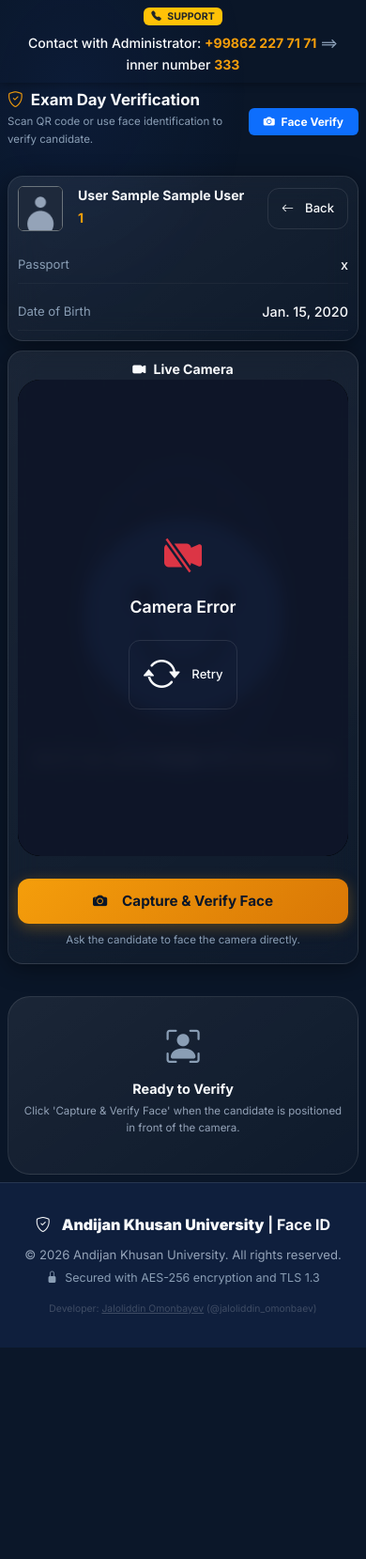
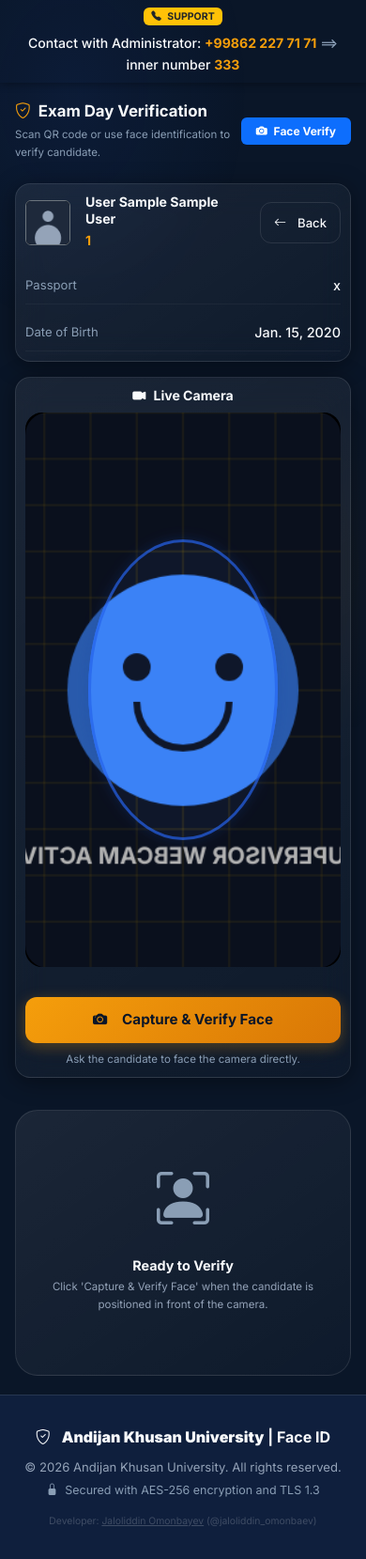
Before and after one commit to johnsmitth8729-creator/face_id, a Django app: template templates/supervisor/exam_verify.html in a window 390 px wide. Shown: the part 70-1729 px from the top of the page at 94% size. Before the commit the page ends 1504 px from the top, so only its background shows below. Run offline with Django 5.2, Linux system fonts and the light colour scheme; tables that the repository leaves empty hold one stand-in row (values such as "Sample post"); the template is opened without the code that fills it: values that come from a table or form of the project are taken from there, most other values are stand-ins (such as "Sample title", 1, 10 or a date in 2020); parts of the project's set-up code (start-up, migrations or seed data) failed here and were passed over; some libraries are stand-ins or nearby versions.

Commit message:
Supervisor panel updated

```diff
--- a/static/css/supervisor_responsive.css
+++ b/static/css/supervisor_responsive.css
@@ -57,60 +57,65 @@
   }
 
   .supervisor-layout {
-    flex-direction: column !important;
+    flex-direction: column;
   }
+
   .supervisor-sidebar {
-    position: fixed !important;
-    top: 0 !important;
-    left: -280px !important;
-    width: 280px !important;
-    height: 100vh !important;
-    z-index: 1050 !important;
-    background: var(--bg-secondary) !important;
-    border-right: 1px solid var(--border-color) !important;
-    transition: transform var(--transition-normal), visibility var(--transition-normal) !important;
-    visibility: hidden !important;
-    display: flex !important;
-    flex-direction: column !important;
-    padding-top: calc(var(--navbar-height) + 16px) !important;
+    position: fixed;
+    top: 0;
+    left: -280px;
+    width: 280px;
+    height: 100vh;
+    z-index: 1050;
+    background: var(--bg-secondary);
+    border-right: 1px solid var(--border-color);
+    transition: transform var(--transition-normal), visibility var(--transition-normal);
+    visibility: hidden;
+    display: flex;
+    flex-direction: column;
+    padding-top: calc(var(--navbar-height) + 16px);
   }
+
   .supervisor-sidebar.active {
-    transform: translateX(280px) !important;
-    visibility: visible !important;
-    display: flex !important;
-    box-shadow: 10px 0 40px rgba(0, 0, 0, 0.6) !important;
+    transform: translateX(280px);
+    visibility: visible;
+    display: flex;
+    box-shadow: 10px 0 40px rgba(0, 0, 0, 0.6);
   }
+
   .supervisor-main {
-    padding: 8px !important; /* Compact side padding to make room for camera */
-    width: 100% !important;
+    padding: 8px; /* Compact side padding to make room for camera */
+    width: 100%;
     overflow-y: auto;
   }
 
   /* Compact title and subtitle typography to maximize vertical viewport space */
   .supervisor-main h4 {
-    font-size: 1.05rem !important;
-    margin-bottom: 2px !important;
+    font-size: 1.05rem;
+    margin-bottom: 2px;
   }
+
   .supervisor-main p.text-muted.small {
-    font-size: 0.72rem !important;
-    margin-bottom: 6px !important;
+    font-size: 0.72rem;
+    margin-bottom: 6px;
   }
 
   /* Compact tab switches */
   .akhu-card[style*="max-width: 400px"] {
-    margin-bottom: 10px !important;
-    padding: 4px !important;
+    margin-bottom: 10px;
+    padding: 4px;
   }
+
   .btn-akhu-outline.flex-1 {
-    min-height: 36px !important;
-    font-size: 0.8rem !important;
-    padding: 4px 8px !important;
+    min-height: 36px;
+    font-size: 0.8rem;
+    padding: 4px 8px;
   }
 
   /* Touch target sizes and layout spacing for mobile */
   .btn-akhu-outline, .btn-akhu-gold, .btn-success, .btn,
   .input-group .btn, .input-group input {
-    min-height: 44px !important;
+    min-height: 44px;
     display: inline-flex;
     align-items: center;
     justify-content: center;
@@ -118,113 +123,125 @@
 
   /* Adjust margins and paddings on mobile cards */
   .akhu-card {
-    margin-bottom: 10px !important;
-    padding: 10px !important;
-    border-radius: var(--radius-lg) !important;
-  }
-  .akhu-card h5 {
-    font-size: 0.88rem !important;
-    margin-bottom: 2px !important;
-  }
-  .akhu-card p.text-muted {
-    font-size: 0.72rem !important;
-    margin-bottom: 8px !important;
+    margin-bottom: 10px;
+    padding: 10px;
+    border-radius: var(--radius-lg);
   }
 
-  /* Increase camera viewport height to be the primary card element (60-70% of viewport height) */
+  .akhu-card h5 {
+    font-size: 0.88rem;
+    margin-bottom: 2px;
+  }
+
+  .akhu-card p.text-muted {
+    font-size: 0.72rem;
+    margin-bottom: 8px;
+  }
+
+  /* Increase camera viewport height to be the primary card element (70vh, min-height: 500px) */
   .camera-container {
-    height: 60vh !important; /* Forces vertical space occupancy */
-    width: 100% !important;
-    aspect-ratio: auto !important; /* Nullify default landscape aspect ratio */
-    max-width: 100% !important;
-    margin-bottom: 8px !important;
+    position: relative;
+    width: 100%;
+    height: 70vh; /* Forces vertical space occupancy */
+    min-height: 500px;
+    max-height: 700px;
+    overflow: hidden;
+    border-radius: 18px;
+    aspect-ratio: auto; /* Nullify default landscape aspect ratio */
+    max-width: 100%;
+    margin-bottom: 8px;
   }
 
   .camera-video {
-    object-fit: cover !important;
+    object-fit: cover;
   }
 
   /* Centered camera toolbar below preview */
   .camera-toolbar {
-    padding: 4px 0 !important;
-    margin-bottom: 8px !important;
+    padding: 4px 0;
+    margin-bottom: 8px;
   }
 
   .camera-switch-btn {
-    min-height: 44px !important;
-    font-size: 0.85rem !important;
-    padding: 0 16px !important;
+    min-height: 44px;
+    font-size: 0.85rem;
+    padding: 0 16px;
   }
 
   /* Compact status overlay and HUD elements */
   .scan-status-overlay {
-    top: 8px !important;
-    left: 8px !important;
+    top: 8px;
+    left: 8px;
   }
+
   .scan-status-overlay span {
-    font-size: 0.75rem !important;
-    padding: 4px 8px !important;
+    font-size: 0.75rem;
+    padding: 4px 8px;
   }
 }
 
 /* Specific styling for narrow phone displays */
 @media (max-width: 480px) {
   .hud-center-box {
-    width: 180px !important; /* Enlarged scanning HUD to fit 4/5 portrait box */
-    height: 180px !important;
+    width: 180px; /* Enlarged scanning HUD to fit portrait box */
+    height: 180px;
   }
+
   .waiting-icon {
-    font-size: 2.2rem !important;
-    margin-bottom: 8px !important;
+    font-size: 2.2rem;
+    margin-bottom: 8px;
   }
+
   .result-waiting {
-    padding: 24px 12px !important;
+    padding: 24px 12px;
   }
+
   .result-waiting h5 {
-    font-size: 0.9rem !important;
-    margin-bottom: 4px !important;
+    font-size: 0.9rem;
+    margin-bottom: 4px;
   }
+
   .result-waiting p {
-    font-size: 0.72rem !important;
+    font-size: 0.72rem;
   }
 }
 
 /* Proportional guide oval for vertical aspect ratio */
 .face-guide-oval {
-  width: 60% !important;  /* Proportionally wider to accommodate 4/5 viewport */
-  height: 65% !important; /* Taller guide */
-  max-width: 250px !important;
-  max-height: 320px !important;
+  width: 60%;  /* Proportionally wider to accommodate portrait viewport */
+  height: 65%; /* Taller guide */
+  max-width: 250px;
+  max-height: 320px;
 }
 
 /* Camera Error Overlay Styles */
 .camera-error-overlay {
-  position: absolute !important;
-  inset: 0 !important;
-  background: rgba(15, 23, 42, 0.95) !important;
-  display: flex !important;
-  flex-direction: column !important;
-  align-items: center !important;
-  justify-content: center !important;
-  padding: 20px !important;
-  text-align: center !important;
-  z-index: 30 !important;
-  border-radius: var(--radius-xl) !important;
-  backdrop-filter: blur(8px) !important;
-  -webkit-backdrop-filter: blur(8px) !important;
+  position: absolute;
+  inset: 0;
+  background: rgba(15, 23, 42, 0.95);
+  display: flex;
+  flex-direction: column;
+  align-items: center;
+  justify-content: center;
+  padding: 20px;
+  text-align: center;
+  z-index: 30;
+  border-radius: var(--radius-xl);
+  backdrop-filter: blur(8px);
+  -webkit-backdrop-filter: blur(8px);
 }
 
 .camera-error-overlay i {
-  font-size: 2.5rem !important;
+  font-size: 2.5rem;
 }
 
 .camera-error-overlay .error-title {
-  font-size: 1.1rem !important;
-  font-weight: 600 !important;
-  color: #fff !important;
+  font-size: 1.1rem;
+  font-weight: 600;
+  color: #fff;
 }
 
 .camera-error-overlay .error-msg {
-  color: var(--text-muted) !important;
-  max-width: 90% !important;
+  color: var(--text-muted);
+  max-width: 90%;
 }
```
Also changed, not shown: other parts of static/css/supervisor_responsive.css (+28 -28 lines).
